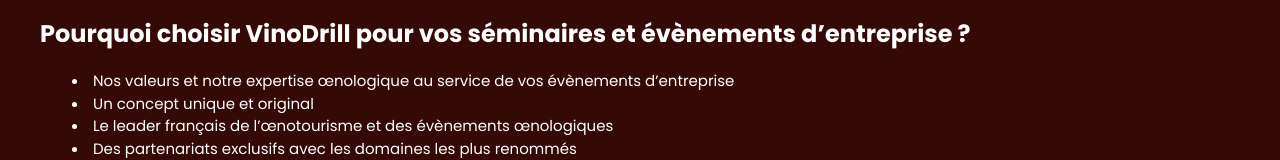
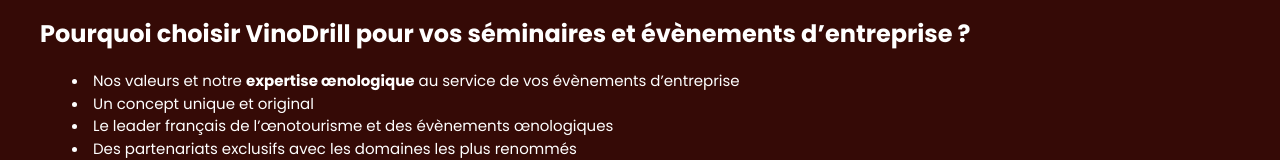
Before and after one commit to cherifad/VinoDrill-Front, a Vue app: page /offreEntreprise in a window 1280 px wide. Shown: the part 2772-2932 px from the top of the page. Built offline with nearby package versions, Linux system fonts and the light colour scheme; no server answers.

Commit message:
remove private files

```diff
--- a/src/views/OffreEntrepriseView.vue
+++ b/src/views/OffreEntrepriseView.vue
@@ -71,7 +71,7 @@
          pour vos séminaires et évènements d’entreprise ?
         </h2>
        <ul class="list list-disc list-inside">
-         <li>Nos valeurs et notre expertise œnologique au service de vos évènements d’entreprise</li>
+         <li>Nos valeurs et notre <span  class="font-bold">expertise œnologique</span>  au service de vos évènements d’entreprise</li>
          <li>Un concept unique et original</li>
          <li>Le leader français de l’œnotourisme et des évènements œnologiques</li>
          <li>Des partenariats exclusifs avec les domaines les plus renommés</li>
```
